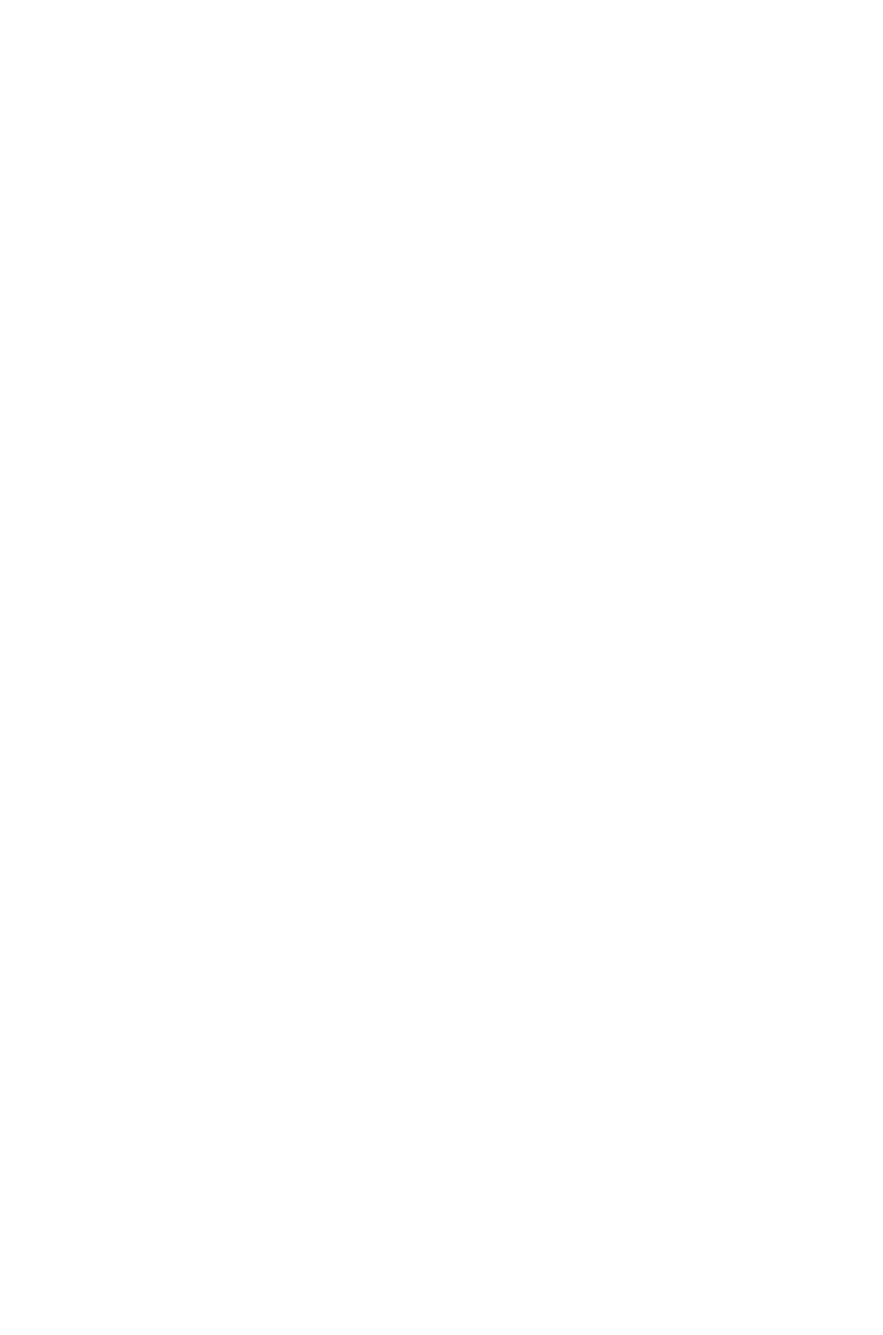
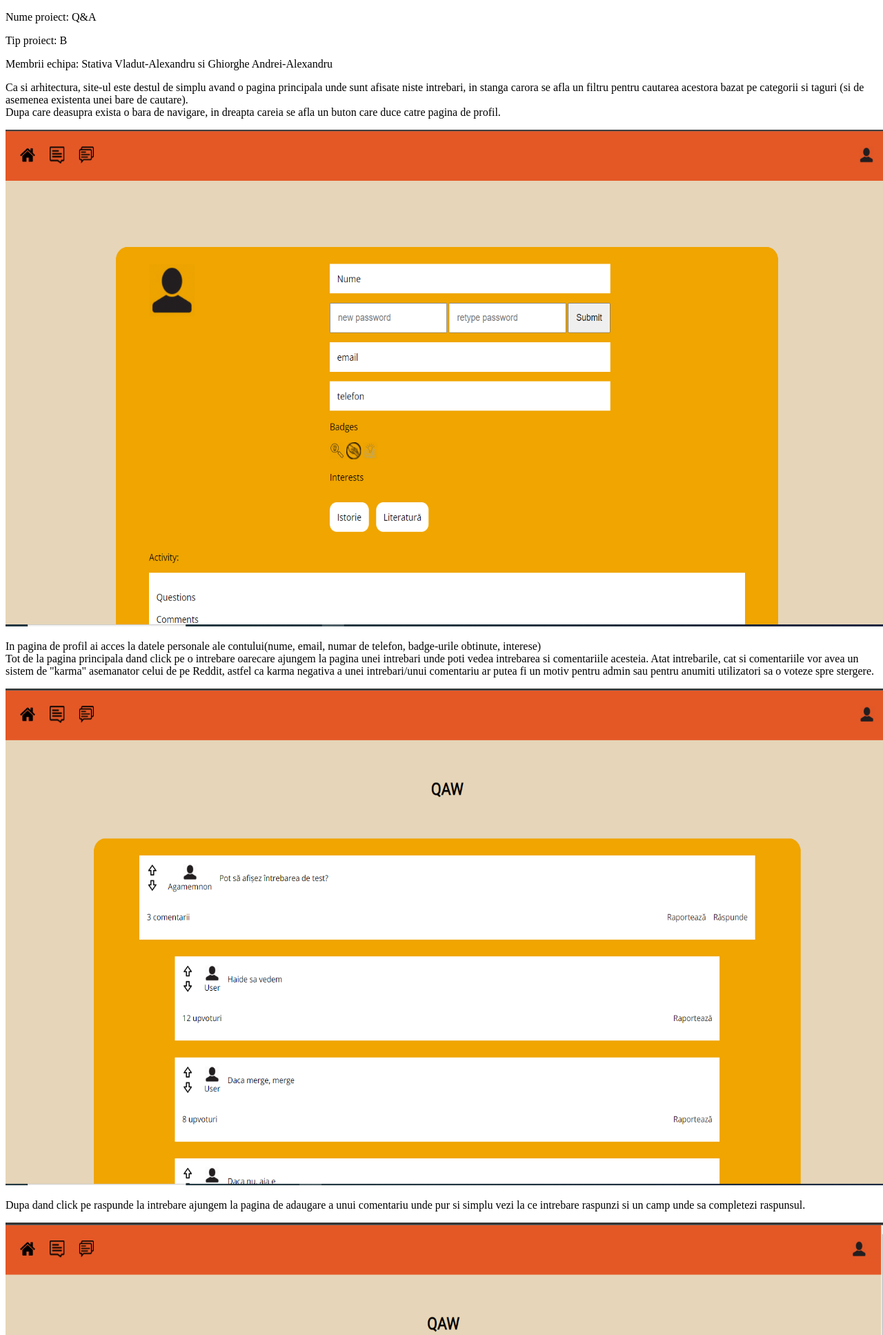
Before and after one commit to stevcelstev/QAW, a PHP site: page /specificatii.html in a window 1280 px wide. Before the commit the part shown is empty. Shown: the top 1935 px of the page at 69% size. Before the commit the page ends 800 px from the top, so only its background shows below. Run offline with PHP 8.4, Linux system fonts and the light colour scheme.

Commit message:
Add files via upload

```diff
--- a/ProiectTW/css/stiladdcomm.css
+++ b/ProiectTW/css/stiladdcomm.css
@@ -3,6 +3,12 @@ html, body {
     margin: 0;
     height: 100%;
     width: 100%;
+    -ms-overflow-style: none;  /*Ascund scrollbarul din IE and Edge */
+     scrollbar-width: none;
+}
+
+html::-webkit-scrollbar ,body::-webkit-scrollbar {
+    display: none;
 }
 
 nav {
--- a/ProiectTW/specificatii.html
+++ b/ProiectTW/specificatii.html
@@ -7,6 +7,35 @@
     <title>Specificatii proiect Q&A</title>
 </head>
 <body>
-
+    <p>Nume proiect: Q&amp;A</p>
+    <p>Tip proiect: B</p>
+    <p>Membrii echipa: Stativa Vladut-Alexandru si Ghiorghe Andrei-Alexandru</p>
+    <p>Ca si arhitectura, site-ul este destul de simplu avand o pagina principala unde sunt afisate niste intrebari,
+        in stanga carora se afla un filtru pentru cautarea acestora bazat pe categorii si taguri (si de asemenea existenta
+        unei bare de cautare).<br>
+        Dupa care deasupra exista o bara de navigare, in dreapta careia se afla un buton care duce catre pagina de profil.
+    </p>
+    <img src="../ProiectTW/images/pgprofil.PNG" alt="Profil" width="1280" height="720">
+    <p>In pagina de profil ai acces la datele personale ale contului(nume, email, numar de telefon, badge-urile obtinute, interese)<br>
+        Tot de la pagina principala dand click pe o intrebare oarecare ajungem la pagina unei intrebari unde poti vedea intrebarea si comentariile
+        acesteia. Atat intrebarile, cat si comentariile vor avea un sistem de "karma" asemanator celui de pe Reddit, astfel ca karma negativa a unei intrebari/unui comentariu
+        ar putea fi un motiv pentru admin sau pentru anumiti utilizatori sa o voteze spre stergere.
+    </p>
+    <img src="../ProiectTW/images/pgintrebare.PNG" alt="Intrebare" width="1280" height="720">
+    <p>Dupa dand click pe raspunde la intrebare ajungem la pagina de adaugare a unui comentariu unde pur si simplu vezi la ce intrebare raspunzi si un camp unde sa completezi
+        raspunsul.
+    </p>
+    <img src="../ProiectTW/images/pgcomm.PNG" alt="Comentariu" width="1280" height="720">
+    <p>Pe pagina de admin, adminul va putea vizualiza rapoarte privind diverse activitati dintr-un interval orar (cum ar fi punerea de intrebari, raspunderea la ele etc.)<br>
+        Acesta (adminul) va avea posibilitatea de a sterge intrebari/comentarii, de a adauga categorii noi, badge-uri noi.<br>
+        Utilizatorii vor putea adauga taguri noi, dar acestea "nu vor intra in sistem" decat dupa review-ul adminului si tot el va evalua reporturile puse anumitor
+        intrebari si raspunsuri.
+    </p>
+    <p>O chestie de mentionat este faptul ca atat intrebarile si raspunsurile pot fi puse de persoane anonime (adica fara cont sau nelogate). Ca si solutie pentru acest lucru
+        ne-am gandit la crearea unui cont anonim de pe care lumea poate lasa intrebari si comentari fara a fi conectate pe contul lor, doar ca acest tip de cont nu va avea atasat de acesta
+        informatii personale.<br>
+        Toate informatiile legate de utilizatori, intrebarile si raspunsurile lasate de acestia, toate acestea vor fi stocate intr-o baza de date, asemanatoare cu ceea din imaginea de ma jos
+    </p>
+    <img src="../ProiectTW/images/bd.png" alt="Baza de date">
 </body>
 </html>
```
Also changed, not shown: ProiectTW/images/bd.png (added), ProiectTW/images/pgcomm.PNG (added), ProiectTW/images/pgintrebare.PNG (added), ProiectTW/images/pgprofil.PNG (added).
